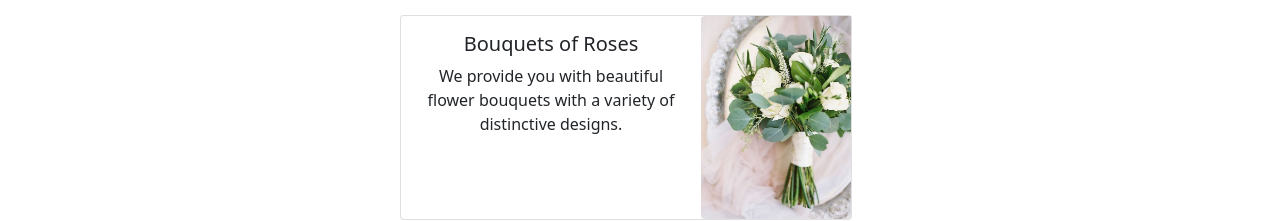
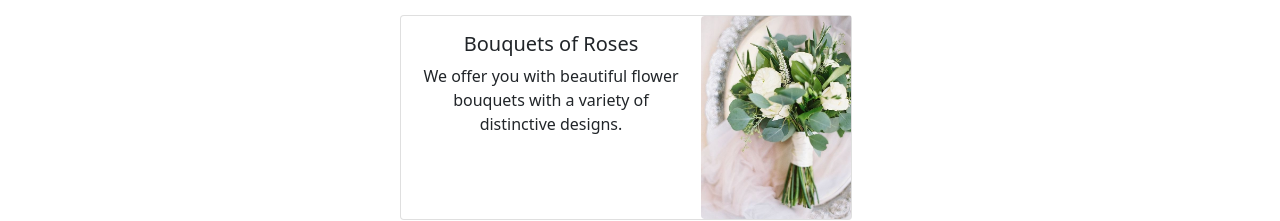
Before and after one commit to danarabdulhaq/bridal_dresswear_rental_website, a React (Create React App) app: page /Services in a window 1280 px wide. Shown: the part 487-708 px from the top of the page. Built offline with nearby package versions, Linux system fonts and the light colour scheme.

Commit message:
servise update code text

```diff
--- a/src/components/Pages/Servess/Service.js
+++ b/src/components/Pages/Servess/Service.js
@@ -45,7 +45,7 @@ import { Link } from 'react-router-dom';
                               <div className="col-8">
                                     <div className="card-body">
                                     <h5 className="card-titles">Bouquets of Roses</h5>
-                                    <p className="card-text">We provide you with beautiful flower bouquets with a variety of distinctive designs.</p>
+                                    <p className="card-text">We offer you with beautiful flower bouquets with a variety of distinctive designs.</p>
                                     </div>
                                     </div>
                                     <div className="col-md-4">
```
